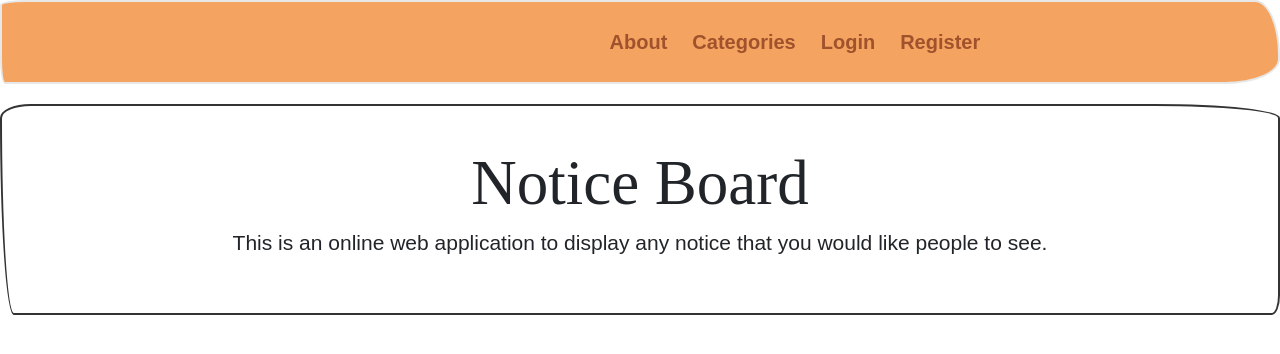
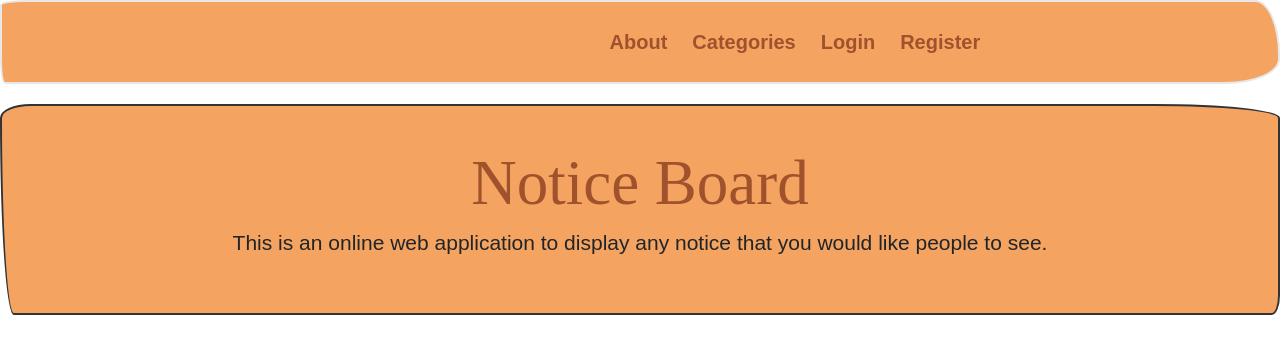
Before and after one commit to sahanabalram/noticeboard, a React (Create React App) app: page / in a window 1280 px wide. Shown: the top 354 px of the page. Built offline with nearby package versions, Linux system fonts and the light colour scheme; a web font is replaced by a local one.

Commit message:
Add styling for jumbotron heading

```diff
--- a/src/component/Jumbotron/Jumbotron.css
+++ b/src/component/Jumbotron/Jumbotron.css
@@ -0,0 +1,6 @@
+#notice-board {
+   color: sienna;
+}
+.jumbotron {
+    background-color: #F4A460;
+}
```
